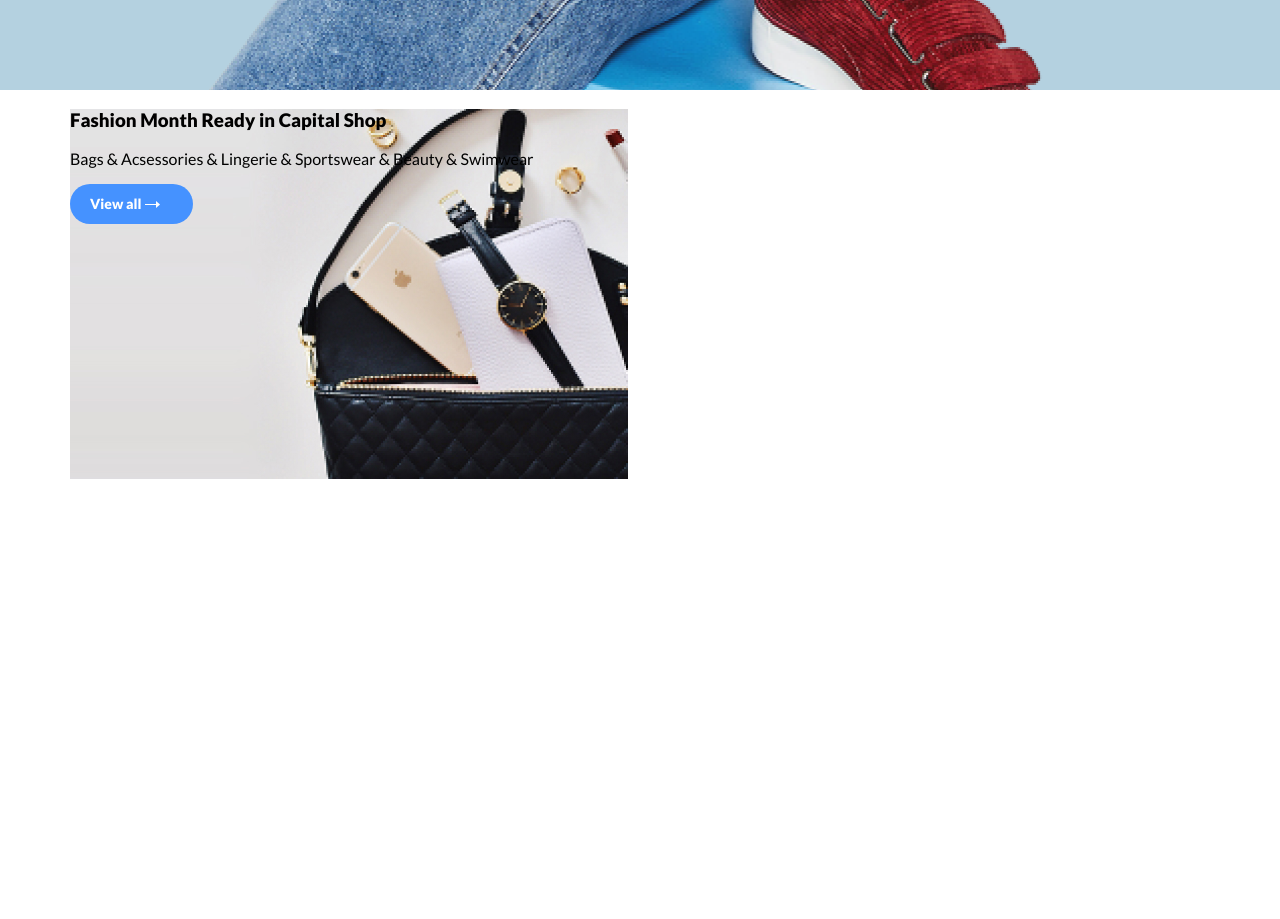
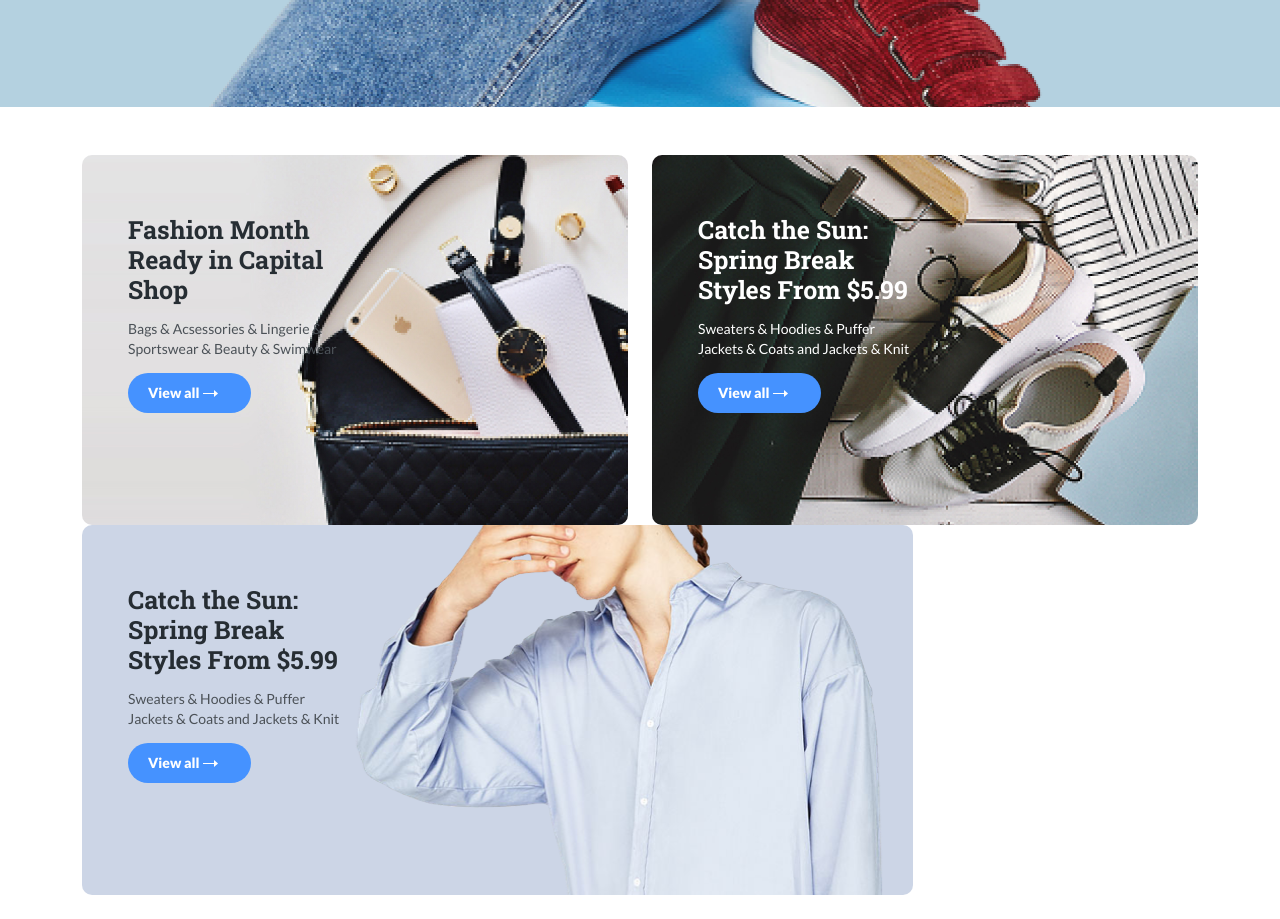
Before and after one commit to EvgenPrushk/willberries, a plain HTML site: page index.html in a window 1280 px wide. Shown: the part 530-1449 px from the top of the page. Before the commit the page ends 1009 px from the top, so only its background shows below. Drawn offline with Linux system fonts and the light colour scheme.

Commit message:
feat: add card 2 anf card 3

```diff
--- a/css/style.css
+++ b/css/style.css
@@ -1,10 +1,20 @@
+* {
+    box-sizing: border-box;
+}
+
 body {
     margin: 0;
     font-family: "Lato", sans-serif;
 }
+
+.header {
+    padding: 15px 0;
+}
+
 .navigation {
     list-style: none;
     padding: 0;
+    margin: 0;
 }
 
 .navigation-link {
@@ -36,9 +46,11 @@ body {
     cursor: pointer;
 }
 
-.button-icon, .button-price {
+.button-icon,
+.button-price {
     margin-right: 10px;
 }
+
 
 .slide {
     padding-top: 90px;
@@ -85,23 +97,53 @@ body {
     transform: translateY(-50%);
 }
 
-.slider-button{
+.slider-button {
     background-color: transparent;
     border: none;
+    cursor: pointer;
 }
 
 .card {
-min-height: 370px;
+    min-height: 370px;
+    border-radius: 10px;
+    padding-top: 60px;
+    padding-left: 46px;
+    padding-right: 46px;
+    padding-bottom: 80px;
 }
 
 .card-1 {
     background: #E3E2E3 url('../img/card-img-1.jpg') no-repeat top right;
+    background-size: cover;
 }
 
-.card-title{
-
+.card-2 {
+    background: #E3E2E3 url('../img/card-img-2.jpg') no-repeat top right;
+    background-size: cover;
 }
 
-.card-text{
+.card-3 {
+    background: #CCD5E6 url('../img/card-img-3.png') no-repeat top right 10%;
+    background-size: contain;
+}
 
+.card-title {
+    color: #262D33;
+    font-size: 25px;
+    line-height: 30px;
+    font-family: "Roboto Slab", sans-serif;
+    max-width: 222px;
+    margin: 0;
 }
+
+.card-text {
+    min-width: 176px;
+    color: #4B5157;
+    font-size: 14px;
+    line-height: 20px;
+    max-width: 222px;
+}
+
+.text-light {
+    color: white;
+}
--- a/index.html
+++ b/index.html
@@ -11,7 +11,7 @@
     <link rel="stylesheet" href="css/style.css">
     <title>Willberries</title>
 </head>
-<header class="container">
+<header class="container header">
     <div class="row">
         <div class="col-2">
             <a href="/" class="logo-link">
@@ -87,7 +87,7 @@
     </div>
 </div>
 
-<div class="container">
+<div class="container pt-5 pb-4">
     <div class="row">
         <div class="col-6">
             <div class="card card-1">
@@ -102,11 +102,31 @@
                 </button>
             </div>
         </div>
+
         <div class="col-6">
+            <div class="card card-2">
+                <h3 class="card-title text-light">
+                    Catch the Sun: Spring Break Styles From $5.99
+                </h3>
+                <p class="card-text text-light">Sweaters & Hoodies & Puffer Jackets & Coats and Jackets & Knit</p>
+                <button class="button">
+                    <span class="button-text">View all</span>
+                    <img src="img/arrow.svg" alt="icon: arrow" class="button-icon">
+                </button>
+            </div>
+        </div>
 
-        </div>
         <div class="col-9">
-
+            <div class="card card-3">
+                <h3 class="card-title ">
+                    Catch the Sun: Spring Break Styles From $5.99
+                </h3>
+                <p class="card-text ">Sweaters & Hoodies & Puffer Jackets & Coats and Jackets & Knit</p>
+                <button class="button">
+                    <span class="button-text">View all</span>
+                    <img src="img/arrow.svg" alt="icon: arrow" class="button-icon">
+                </button>
+            </div>
         </div>
         <div class="col-3">
 
```
Also changed, not shown: img/card-img-2.jpg (added), img/card-img-3.png (added).
